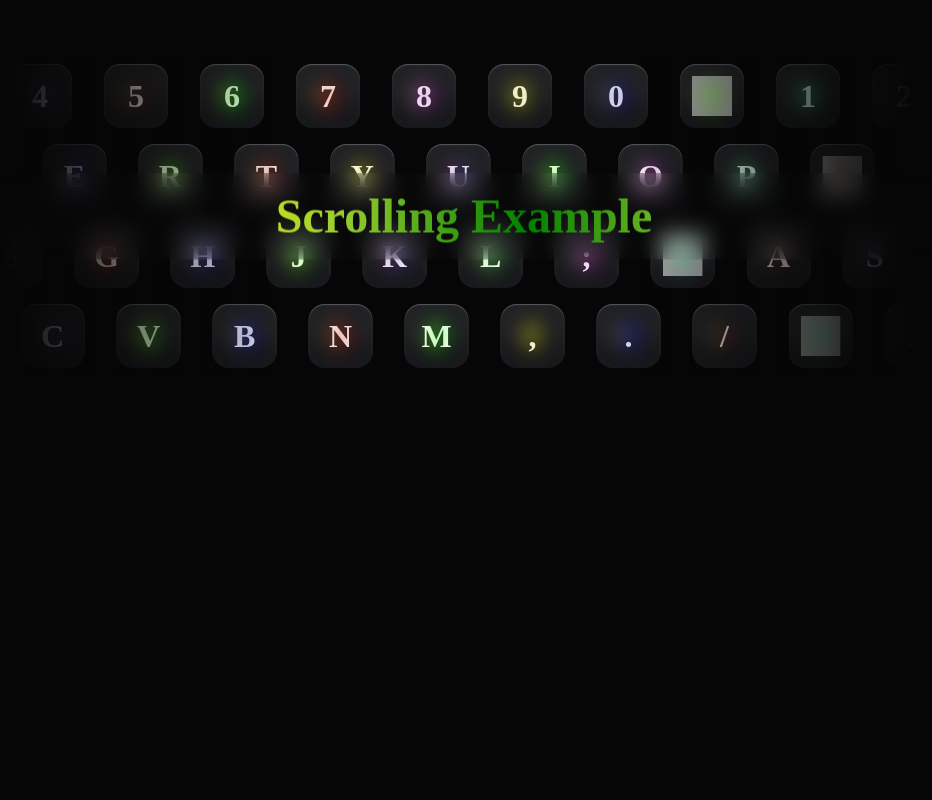
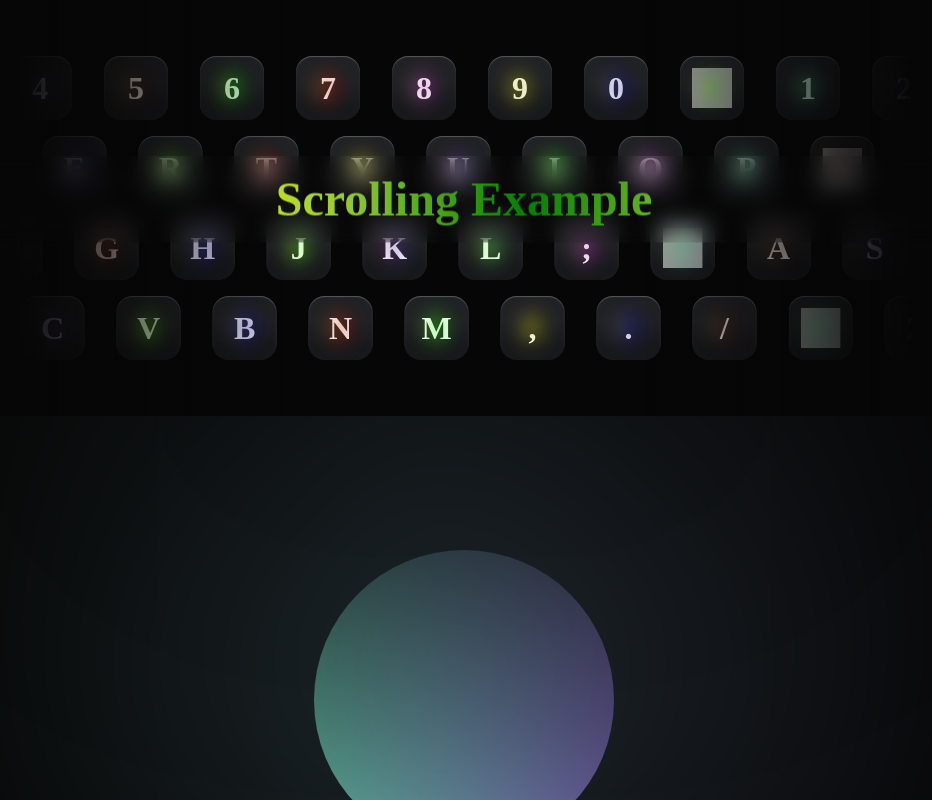
Before and after one commit to nduitsman/CSS_Practice, a plain HTML site: page index.html in a window 1280 px wide. Shown: the whole page, without its empty margins (176-1108 px from the left). Drawn offline with Linux system fonts and the light colour scheme; grey boxes are pictures that could not be loaded.

Commit message:
added blur and blob, with mouse trailing ability added (commented out)

```diff
--- a/index.html
+++ b/index.html
@@ -6,6 +6,7 @@
     <meta name="viewport" content="width=device-width, initial-scale=1.0">
     <title>Document</title>
     <link rel="stylesheet" href="./styles.css">
+    <script src = './script.js' defer></script>
 </head>
 <body>
   <div class='header'>
@@ -128,8 +129,8 @@
         <div class='squarecopy'><div class='subsquare11'></div>/</div>
       </div>
     </div>
-
   </div>
-
+    <div id="blob"></div>
+    <div id="blur"></div>
 </body>
 </html>
--- a/styles.css
+++ b/styles.css
@@ -4,6 +4,39 @@ body {
     justify-content: center;
     align-items: center;
     background-color: rgb(6,6,6);
+    margin: 0;
+  }
+  #blur {
+    height: 200%;
+    width: 100%;
+    position: fixed;
+    bottom: 0;
+    backdrop-filter: blur(200px);
+    z-index: 0;
+  }
+  #blob {
+    background-color: white;
+    height: 300px;
+    aspect-ratio: 1;
+    position: fixed;
+    left: 50%;
+    bottom: -25%;
+    translate: -50% -50%;
+    border-radius: 50%;
+    background: linear-gradient(to right, aquamarine, mediumpurple);
+    /* animation: rotate 12s infinite; */
+    z-index: -1;
+  }
+  @keyframes rotate {
+    from {
+        rotate: 0deg;
+    }
+    50% {
+        scale: 1 1.5;
+    }
+    to {
+        rotate: 360deg;
+    }
   }
   h1 {
     position: absolute;
@@ -13,14 +46,13 @@ body {
     font-weight: bold;
     font-size: 3rem;
     transform: translate(-50%, -50%);
-    padding: 1rem;
+    padding: 1rem 0;
     width: 100%;
     text-align: center;
     backdrop-filter: blur(10px);
     z-index: 2;
   }
   .header-h1 {
-    /* background: linear-gradient(to right, rgb(255,255,255,0.2), rgb(255,255,255,0.9), rgb(255,255,255,0.2)); */
     background: linear-gradient(to right, green, yellowgreen, yellow, yellowgreen, green);
     background-size: 200%;
     -webkit-background-clip: text;
@@ -42,8 +74,10 @@ body {
     width: 100%;
     max-width: 60rem;
     height: 30%;
-    margin-top: 3rem;
+    padding: 3rem 0;
     position: relative;
+    background: rgb(6,6,6);
+    z-index: 1;
   }
   .row-container {
     display: flex;
@@ -74,17 +108,10 @@ body {
   .row4 {
     animation: primary-scroll 21s linear infinite;
   }
-  /* .row1 > img {
-      position: relative;
-      z-index: 1;
-      overflow: visible;
-      filter: drop-shadow(rgba(0, 0, 0, 0.25) 0px 4px 4px);
-  } */
-
   .header::before {
     content: "";
       position: absolute;
-      left: -10px;
+      left: 0px;
       top: 0px;
       background: linear-gradient(270deg, rgb(6, 6, 6) 10%, rgba(6, 6, 6, 0) 100%);
       transform: rotate(-180deg);
```
Also changed, not shown: script.js (added, +10 -0 lines).
